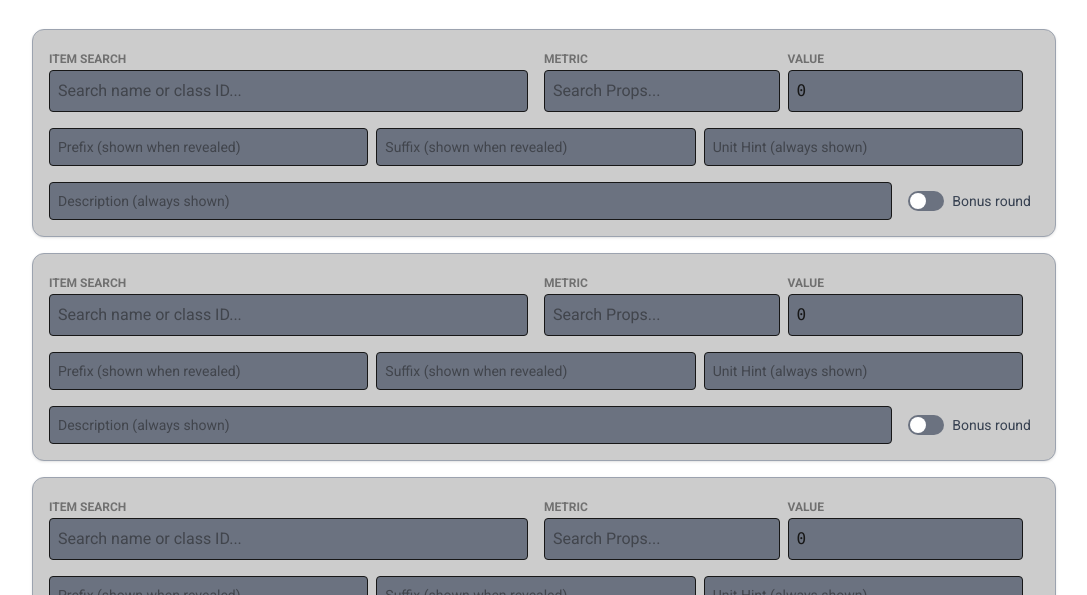
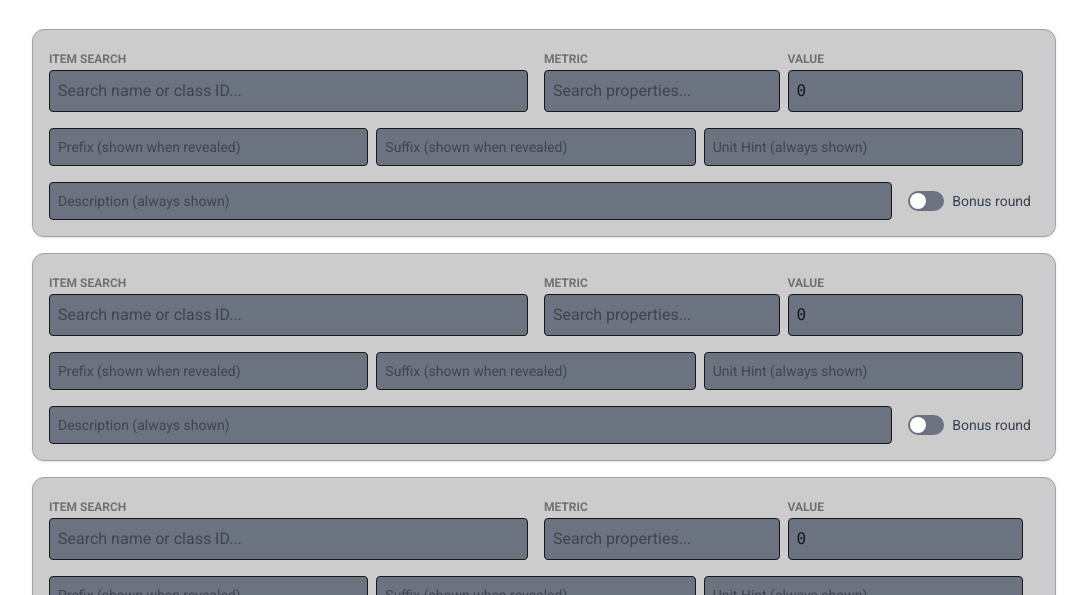
Before and after one commit to obfuscatedgenerated/rangle, a Next.js app: page /editor in a window 1280 px wide. Shown: the part 205-800 px from the top of the page, without its empty margins (91-1178 px from the left). Built offline with nearby package versions, Linux system fonts and the light colour scheme.

Commit message:
reword props

```diff
--- a/src/app/(tooling)/editor/EditorInteraction.tsx
+++ b/src/app/(tooling)/editor/EditorInteraction.tsx
@@ -237,7 +237,7 @@ const EditableStat = ({ index, stat, updateStat, show_values }: {
                                 updateStat(index, { metric: e.target.value });
                             }
                         }}
-                        placeholder="Search Props..."
+                        placeholder="Search properties..."
                         className="w-full p-2 border rounded bg-tertiary-background"
                     />
                     {showMetricResults && filteredProps.length > 0 && (
```
